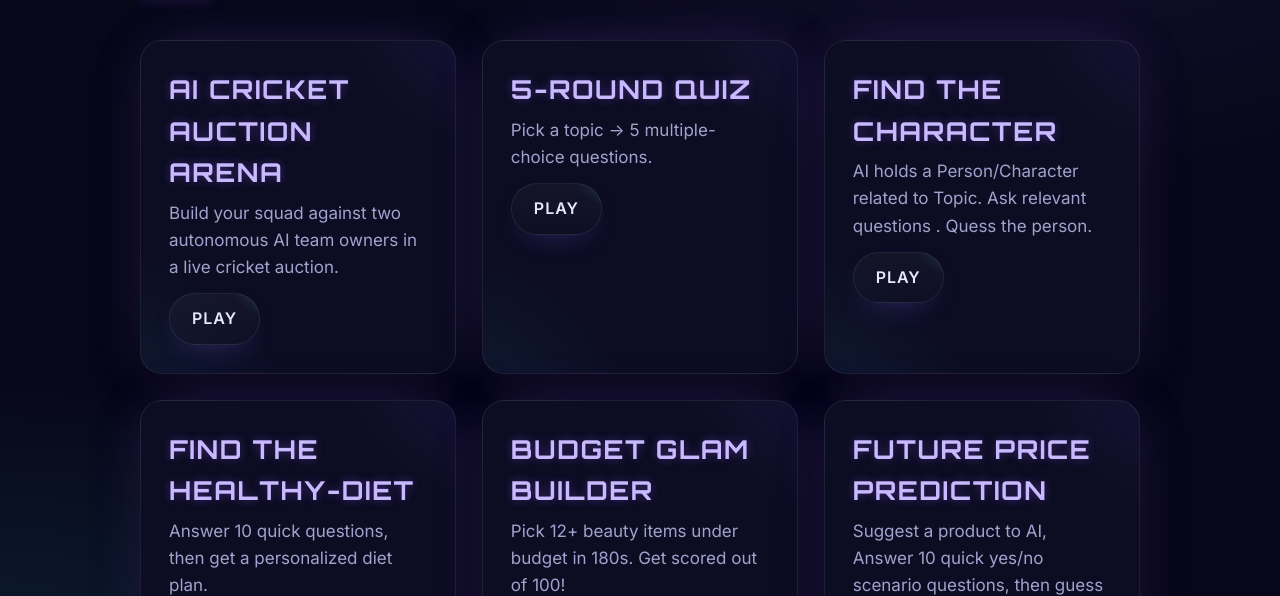
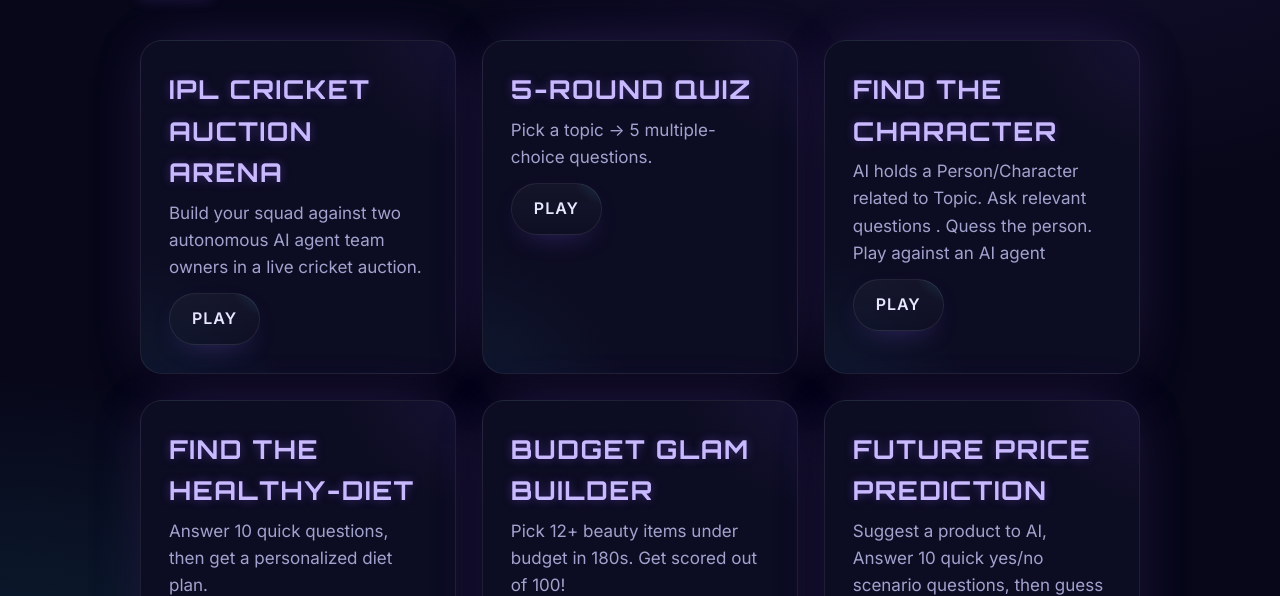
Before and after one commit to janeshl/BestOfUSGames2, a website: page public/games.html in a window 1280 px wide. Shown: the part 204-800 px from the top of the page. Drawn offline with Linux system fonts and the light colour scheme.

Commit message:
Update games.html

```diff
--- a/public/games.html
+++ b/public/games.html
@@ -10,9 +10,9 @@
 <section class="section container">
   <h2 class="section-title">Games</h2>
   <div class="cards">
-    <article class="card"><h3 class="card-title">AI Cricket Auction Arena</h3><p class="card-copy">Build your squad against two autonomous AI team owners in a live cricket auction.</p><a class="btn" href="./auction.html"><span>Play</span></a></article>
+    <article class="card"><h3 class="card-title">IPL Cricket Auction Arena</h3><p class="card-copy">Build your squad against two autonomous AI agent team owners in a live cricket auction.</p><a class="btn" href="./auction.html"><span>Play</span></a></article>
     <article class="card"><h3 class="card-title">5-Round Quiz</h3><p class="card-copy">Pick a topic → 5 multiple-choice questions.</p><a class="btn" href="./quiz.html"><span>Play</span></a></article>
-    <article class="card"><h3 class="card-title">Find the Character</h3><p class="card-copy">AI holds a Person/Character related to Topic. Ask relevant questions . Quess the person.</p><a class="btn" href="./character.html"><span>Play</span></a></article>
+    <article class="card"><h3 class="card-title">Find the Character</h3><p class="card-copy">AI holds a Person/Character related to Topic. Ask relevant questions . Quess the person. Play against an AI agent</p><a class="btn" href="./character.html"><span>Play</span></a></article>
     <article class="card"><h3 class="card-title">Find the Healthy-Diet</h3><p class="card-copy">Answer 10 quick questions, then get a personalized diet plan.</p><a class="btn" href="./healthy.html"><span>Play</span></a></article>
     <article class="card"><h3 class="card-title">Budget Glam Builder</h3><p class="card-copy">Pick 12+ beauty items under budget in 180s. Get scored out of 100!</p><a class="btn" href="./glam.html"><span>Play</span></a></article>
 	<article class="card"><h3 class="card-title">Future Price Prediction</h3><p class="card-copy">Suggest a product to AI, Answer 10 quick yes/no scenario questions, then guess price after 5 year.</p><a class="btn" href="./price.html"><span>Play</span></a></article>
```
